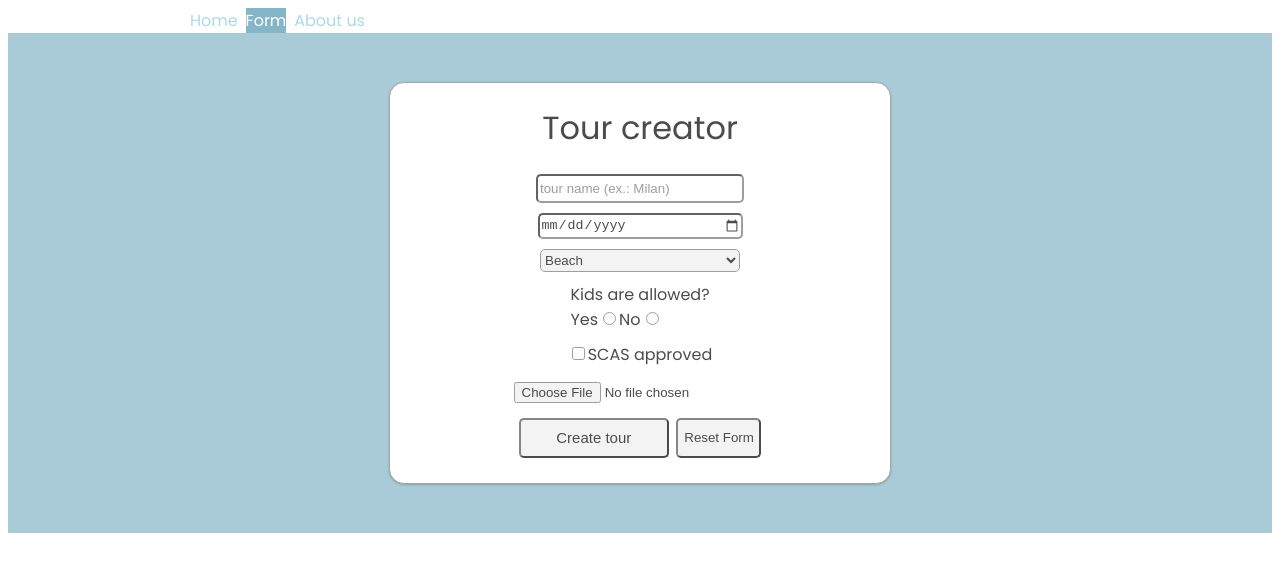
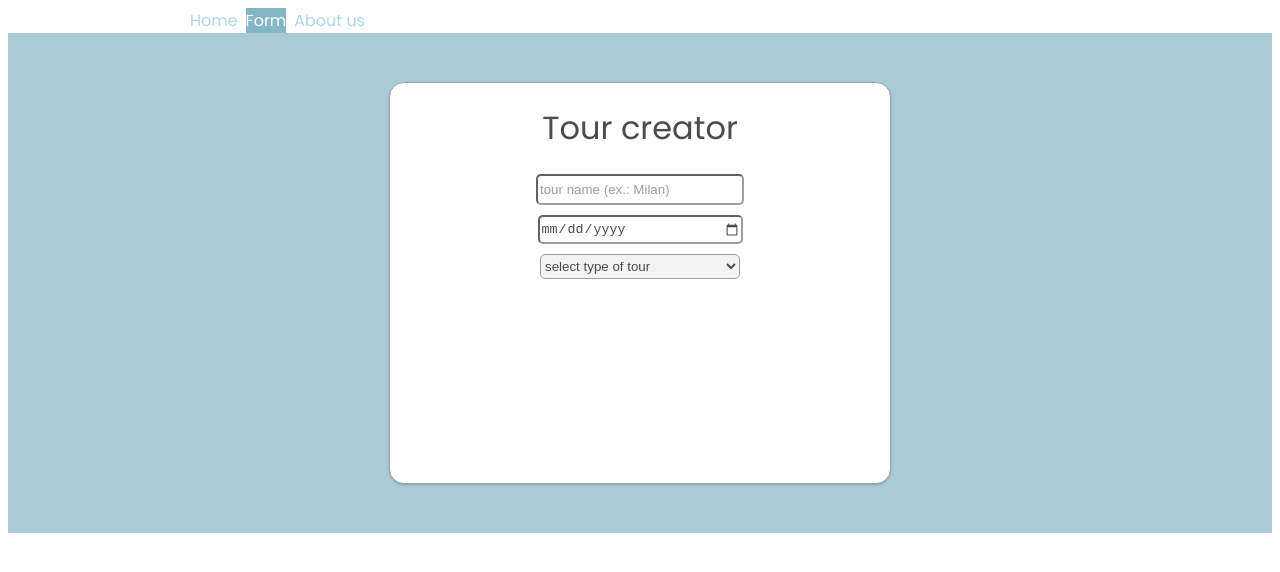
Before and after one commit to slavatarasevich/rs-school-react, a React (Vite) app in the folder rs-marathon-st/: page /form in a window 1280 px wide. Shown: the top 572 px of the page. Built offline with nearby package versions, Linux system fonts and the light colour scheme.

Commit message:
feat: start working on radio group

```diff
--- a/rs-marathon-st/src/App.tsx
+++ b/rs-marathon-st/src/App.tsx
@@ -1,7 +1,7 @@
 import React, { Suspense } from 'react';
-import { Routes, Route } from 'react-router-dom';
+import { Routes, Route, Form } from 'react-router-dom';
 import Header from './components/Header';
-import TourCreatorForm from './components/TourCreatorForm/index';
+import FormPage from './pages/Form';
 
 const Home = React.lazy(() => import('./pages/Home/Home'));
 const About = React.lazy(() => import('./pages/About/About'));
@@ -16,7 +16,7 @@ class App extends React.Component {
           <Routes>
             <Route path="/" element={<Home />} />
             <Route path="/about" element={<About />} />
-            <Route path="/form" element={<TourCreatorForm />} />
+            <Route path="/form" element={<FormPage />} />
             <Route path="*" element={<NotFound />} />
           </Routes>
         </div>
--- /dev/null
+++ b/rs-marathon-st/src/components/FormInputs/index.tsx
@@ -0,0 +1,220 @@
+import React, { useState } from 'react';
+import './style.scss';
+
+type FormInputsType = {
+  inputNameValue: string;
+  flagMsg: boolean;
+  flag: boolean;
+  imageSrc: null | object;
+};
+
+const FormInputs = () => {
+  const [inputTour, setInputTour] = useState('');
+  const [inputTourDate, setInputTourDate] = useState('');
+  const [typeTour, setTypeTour] = useState('');
+
+  const tours = ['select type of tour', 'Beach', 'Medical', 'Cultural', 'Adventure', 'WildLife'];
+
+  const onSubmit = (e: React.ChangeEvent<HTMLInputElement>) => {
+    e.preventDefault();
+    console.log('1st input');
+
+    // const { dataFromForm, imageSrc, selectedRadio } = this.state;
+    // const inputNameValue = this.inputTourRef.current.value;
+
+    // const inputDateValue = this.inputDateRef.current.value;
+
+    // const selectValue = this.selectValueRef.current.value;
+
+    // const checkBoxValue = this.checkBoxRef.current;
+
+    // const selectedR = selectedRadio;
+
+    // const imgPath = imageSrc;
+
+    // const updatedData = [
+    //   ...dataFromForm,
+    //   {
+    //     inputNameValue,
+    //     inputDateValue,
+    //     selectValue,
+    //     selectedR,
+    //     checkBoxValue,
+    //     imgPath,
+    //   },
+    // ];
+
+    // this.setState({
+    //   dataFromForm: updatedData,
+    // });
+
+    // this.popup();
+    // this.myFormRef.reset();
+  };
+
+  const onChangeInput = (e: React.ChangeEvent<HTMLInputElement>) => {
+    setInputTour(e.target.value);
+  };
+
+  const onChangeInputDate = (e: React.ChangeEvent<HTMLInputElement>) => {
+    setInputTourDate(e.target.value);
+  };
+
+  console.log(inputTour);
+  console.log(inputTourDate);
+  console.log(typeTour);
+
+  const typeTourHandler = (e: React.ChangeEvent<HTMLInputElement>) => {
+    setTypeTour(e.target.value);
+  };
+
+  //   radioOnChange = () => {
+  //     if (this.radio1Ref.current.checked) {
+  //       this.setState({ selectedRadio: this.radio1Ref.current.value });
+  //     } else if (this.radio2Ref.current.checked) {
+  //       this.setState({ selectedRadio: this.radio2Ref.current.value });
+  //     } else {
+  //       this.setState({ selectedRadio: null });
+  //     }
+  //   };
+
+  //   checkBoxOnChange = (e: React.ChangeEvent<HTMLInputElement>) => {
+  //     this.checkBoxRef.current = e.target.checked;
+  //   };
+
+  //   fileOnChangeHandler = () => {
+  //     const file = this.inputFileRef.current.files[0];
+
+  //     if (file) {
+  //       const reader = new FileReader();
+
+  //       reader.onload = () => {
+  //         this.setState({ imageSrc: reader.result });
+  //       };
+
+  //       reader.readAsDataURL(file);
+  //     } else {
+  //       this.setState({ imageSrc: null });
+  //     }
+  //   };
+
+  //   popup() {
+  //     this.setState({ flagMsg: true });
+  //     setTimeout(() => {
+  //       this.setState({ flagMsg: false });
+  //     }, 700);
+  //   }
+
+  return (
+    <div className="form-inputs__container">
+      <div className="form-wrapper">
+        <form onSubmit={onSubmit} id="form">
+          <h1>Tour creator</h1>
+
+          {/* ------------------/ INPUT NAME & DATE /------------------------------------*/}
+
+          <input
+            type="text"
+            id="text"
+            placeholder="tour name (ex.: Milan)"
+            onChange={onChangeInput}
+            pattern="^[A-Z]+[a-zA-Z]*$"
+            value={inputTour}
+            name="required"
+          />
+          <input
+            type="date"
+            id="date"
+            value={inputTourDate}
+            onChange={onChangeInputDate}
+            required
+            name="required"
+          />
+
+          {/* ------------------/ DROP DOWN /--------------------------------------------*/}
+
+          <select
+            name=""
+            id="dropdown__type-tour"
+            value={typeTour}
+            defaultValue="select type"
+            onChange={typeTourHandler}
+          >
+            {tours.map((el, index) => (
+              <option key={index} value={el}>
+                {el}
+              </option>
+            ))}
+          </select>
+
+          {/* ------------------/ Radio Buttons /--------------------------------------------*/}
+
+          {/* <div className="radio-group">
+            <p>Kids are allowed?</p>
+            <label htmlFor="radio-yes">
+              Yes
+              <input
+                type="radio"
+                required
+                name="radio-group"
+                value="Yes"
+                onChange={this.radioOnChange}
+                ref={this.radio1Ref}
+              />
+            </label>
+            <label htmlFor="radio-no">
+              No
+              <input
+                type="radio"
+                required
+                name="radio-group"
+                value="No"
+                onChange={this.radioOnChange}
+                ref={this.radio2Ref}
+              />
+            </label>
+          </div> */}
+
+          {/* ------------------/ Check box /--------------------------------------------*/}
+
+          {/* <label className="scas-approval" htmlFor="scas-approval">
+            <input
+              type="checkbox"
+              ref={this.checkBoxRef}
+              id="scas-approval"
+              onChange={this.checkBoxOnChange}
+              required
+              name="yes"
+            />
+            SCAS approved
+          </label> */}
+
+          {/* ----------------------------FILE UPLOAD-------------------------------------*/}
+
+          {/* <input
+            type="file"
+            ref={this.inputFileRef}
+            required
+            name="yes"
+            accept="image/*"
+            onChange={this.fileOnChangeHandler}
+            id="upload"
+          />
+          <div className="form__controls">
+            <button type="submit">Create tour</button>
+            <input type="reset" value="Reset Form" />
+          </div> */}
+        </form>
+      </div>
+      {/* {flagMsg ? (
+        <div className="popup__msg">
+          <p>New tour has been created...</p> <img src="./src/assets/imgs/checkmark.png" alt="" />
+        </div>
+      ) : (
+        <TourCardsList data={dataFromForm} />
+      )} */}
+    </div>
+  );
+};
+
+export default FormInputs;
--- /dev/null
+++ b/rs-marathon-st/src/components/FormInputs/style.scss
@@ -0,0 +1,125 @@
+.form-inputs__container {
+  margin: 0 auto;
+  background-color: #85b6c7;
+  opacity: 0.7;
+  display: flex;
+  flex-direction: column;
+  justify-content: center;
+  height: 500px;
+
+  #form {
+    margin: 0 auto;
+
+    top: 20%;
+    left: 0%;
+    width: 500px;
+    height: 400px;
+    display: flex;
+    flex-direction: column;
+    border: 1px solid grey;
+    border-radius: 15px;
+    align-items: center;
+    box-shadow: rgba(0, 0, 0, 0.12) 0px 1px 3px, rgba(0, 0, 0, 0.24) 0px 1px 2px;
+    background: rgb(255, 255, 255);
+
+    h1 {
+      font-weight: 400;
+    }
+
+    #text {
+      outline: none;
+      border-radius: 5px;
+      margin-bottom: 10px;
+      height: 25px;
+      width: 200px;
+    }
+
+    #date {
+      border-radius: 5px;
+      margin-bottom: 10px;
+      height: 25px;
+      width: 200px;
+    }
+
+    #dropdown__type-tour {
+      border-radius: 5px;
+      margin-bottom: 10px;
+      width: 200px;
+      height: 25px;
+      outline: none;
+      cursor: pointer;
+    }
+
+    p {
+      margin: 0 0;
+    }
+
+    .checkbox-group {
+      display: flex;
+      align-items: center;
+      justify-content: space-between;
+      margin-bottom: 30px;
+    }
+
+    .scas-approval {
+      padding-top: 10px;
+      margin-bottom: 15px;
+    }
+
+    #upload {
+      margin-bottom: 15px;
+      // padding-bottom: 20px;
+    }
+    .form__controls {
+      width: 250px;
+      display: flex;
+      flex-direction: row;
+      justify-content: space-around;
+      button {
+        margin-bottom: 25px;
+        width: 150px;
+        height: 40px;
+        font-weight: 400;
+        border-radius: 5px;
+        cursor: pointer;
+        font-size: 15px;
+      }
+      button:hover {
+        background-color: #85b6c7;
+        color: white;
+      }
+      input {
+        width: 85px;
+        height: 40px;
+        border-radius: 5px;
+      }
+      input:hover {
+        color: red;
+        border: 1px dotted red;
+      }
+    }
+  }
+}
+
+// .popup__msg {
+//     border: 5px dotted #85b6c7;
+//     display: flex;
+//     flex-direction: column;
+//     justify-content: center;
+//     align-items: center;
+//     width: 400px;
+//     height: 300px;
+//     margin: 0 auto;
+//     margin-top: 30px;
+//     background-color: #f1f1f1;
+//     border-radius: 15px;
+//     img {
+//       width: 100px;
+//       height: 100px;
+//     }
+//     p {
+//       text-align: center;
+//       font-weight: 400;
+//       font-size: 24px;
+//     }
+//   }
--- /dev/null
+++ b/rs-marathon-st/src/pages/Form/index.tsx
@@ -0,0 +1,13 @@
+import FormInputs from '../../components/FormInputs/index';
+
+import './style.scss';
+
+const FormPage = () => {
+  return (
+    <>
+      <FormInputs />
+    </>
+  );
+};
+
+export default FormPage;
--- /dev/null
+++ b/rs-marathon-st/src/pages/Form/style.scss
@@ -0,0 +1,4 @@
+.form-page {
+  height: 100vh;
+  align-items: center;
+}
```
